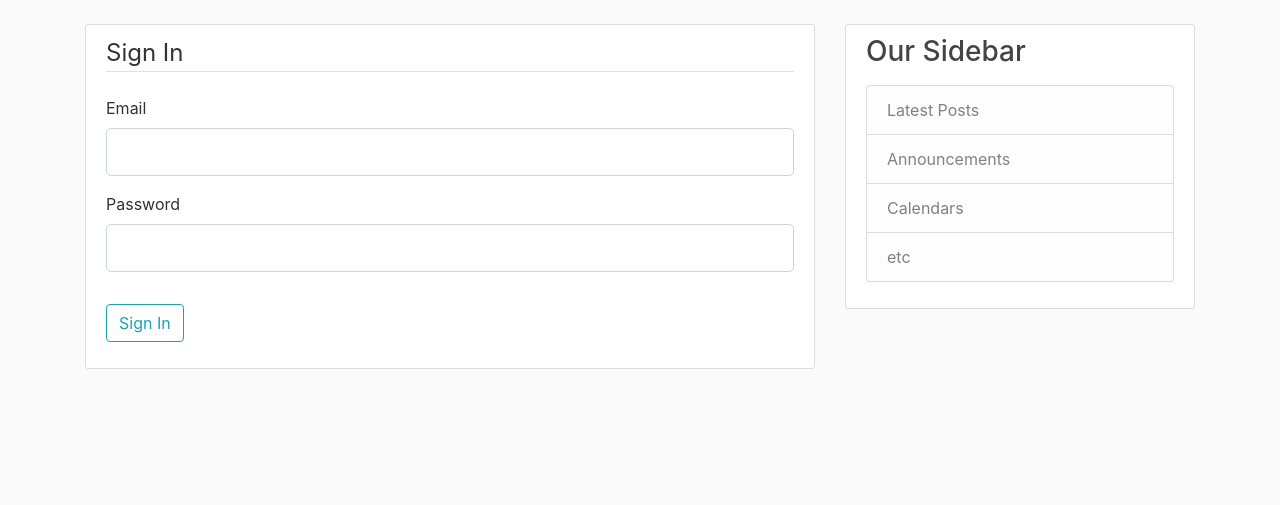
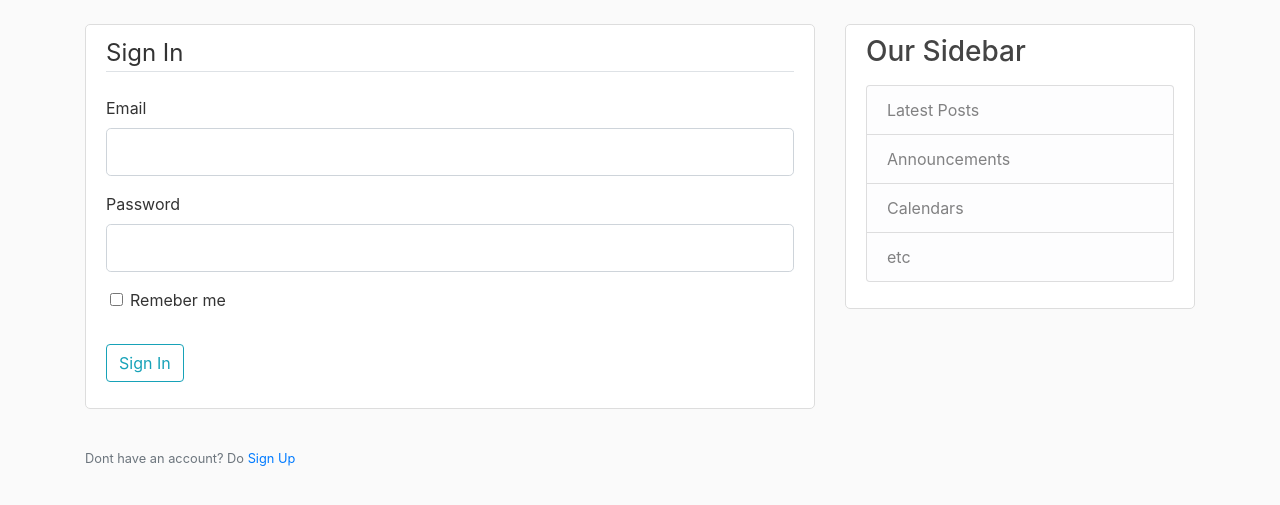
Before and after one commit to Thananjaya/flask-O-blog, a Flask app: page /signin in a window 1280 px wide. Shown: the part 56-561 px from the top of the page. Run offline with Flask 2, Linux system fonts and the light colour scheme; some libraries are stand-ins or nearby versions.

Commit message:
progressed sign in page

```diff
--- a/blog.py
+++ b/blog.py
@@ -2,6 +2,7 @@
 from forms import UserRegistrationForm, UserSignInForm
 app = Flask(__name__)
 
+# nothing but the secret key to encrypt the cookies
 app.config['SECRET_KEY'] = 'abb9614f40e5f6521adb623714cdfc9e'
 
 posts = [
--- a/static/main.css
+++ b/static/main.css
@@ -28,7 +28,7 @@ body {
     background: #ffffff;
     padding: 10px 20px;
     border: 1px solid #dddddd;
-    border-radius: 3px;
+    border-radius: 5px;
     margin-bottom: 20px;
   }
 
--- a/templates/signin.html
+++ b/templates/signin.html
@@ -13,10 +13,19 @@
                     {{form.password.label(class="form-control-label")}}
                     {{form.password(class="form-control form-control-lg")}}
                 </div>
+                <div class="form-group ml-4">
+                    {{ form.remember(class="form-check-input") }}
+                    {{ form.remember.label(class="form-check-label")}}
+                </div>
             </fieldset>
             <div class="form-group">
                 {{form.submit(class="btn btn-outline-info")}}
             </div>
         </form>
     </div>
+    <div class="boder-top pt-3">
+        <small class="text-muted">
+            Dont have an account? Do <a href="{{ url_for('register')}}">Sign Up</a>
+        </small>
+    </div>
 {% endblock content %}
```
